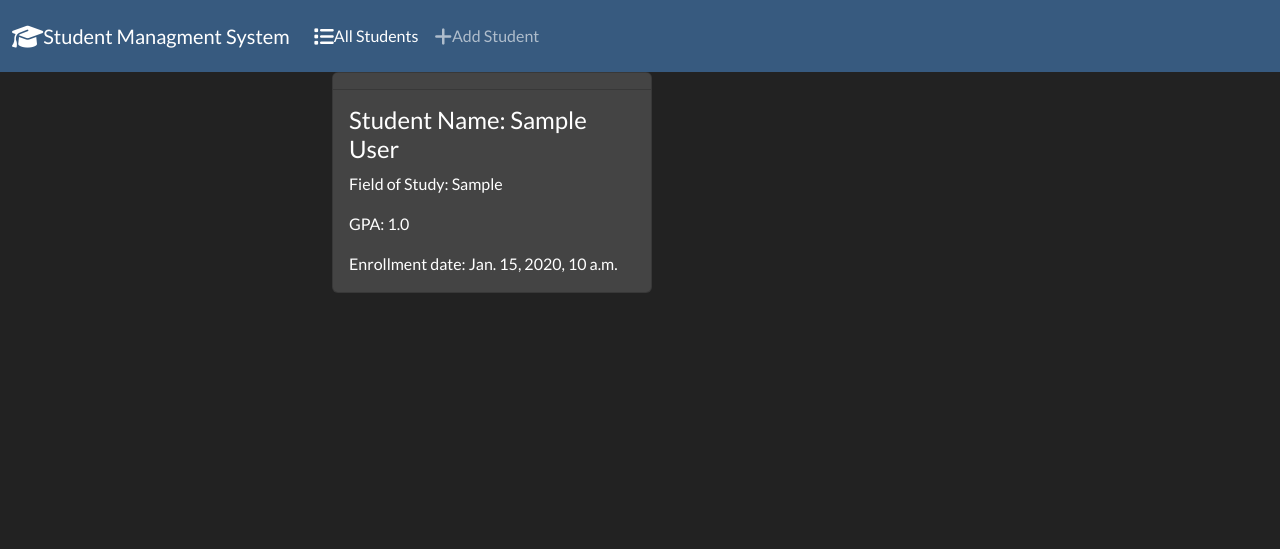
After one commit to Kenmitchell2012/codespaces-django, a Django app: page /view/1/ in a window 1280 px wide. The commit adds this page. Shown: the top 549 px of the page. Run offline with Django 4.2, Linux system fonts and the light colour scheme; tables that the repository leaves empty hold one stand-in row (values such as "Sample post"); some libraries are stand-ins or nearby versions.

Commit message:
view page edits

```diff
--- a/students/models.py
+++ b/students/models.py
@@ -1,4 +1,5 @@
 from django.db import models
+from django.utils import timezone
 
 # Create your models here.
 
@@ -9,6 +10,7 @@ class Student(models.Model):
     email = models.EmailField(max_length=100)
     field_of_study = models.CharField(max_length=50)
     gpa = models.FloatField()
+    created_at = models.DateTimeField(default=timezone.now)
 
     def __str__(self):
         return f'Student: {self.first_name}{self.last_name}'
--- /dev/null
+++ b/students/templates/students/view.html
@@ -0,0 +1,24 @@
+{% extends 'students/base.html' %}
+
+{% block title %}View Student{% endblock %}
+
+{% block body %}
+<div class="row justify-content-center">
+    <div class="col-6">
+        <div class="card text-white bg-secondary mb-3" style="max-width: 20rem;">
+            <div class="card-header"></div>
+            <div class="card-body">
+                <h4 class="card-title">Student Name: {{ student.first_name }} {{ student.last_name }}</h4>
+                <p class="card-text">Field of Study: {{ student.field_of_study }}</p>
+                <p class="card-text">GPA: {{ student.gpa }}</p>
+                <p class="card-text">Enrollment date: {{ student.created_at}}</p>
+            </div>
+        </div>
+
+    </div>
+</div>
+
+
+
+
+{% endblock %}
--- a/students/urls.py
+++ b/students/urls.py
@@ -2,6 +2,7 @@ from django.urls import path
 from . import views
 
 urlpatterns = [
+    path('view/<int:id>/', views.view, name='view'),
     path('delete/<int:id>/', views.delete, name='delete'),
     path('edit/<int:id>/', views.edit, name='edit'),
     path('add/', views.add, name='add'),
--- a/students/views.py
+++ b/students/views.py
@@ -50,6 +50,10 @@ def edit(request, id):
         form = StudentForm(instance=student)
     return render(request,'students/edit.html', {'form': form})
 
+def view(request, id):
+    student = Student.objects.get(pk=id)
+    return render(request,'students/view.html', {'student': student})
+
 def delete(request, id):
     if request.method == 'POST':
         student = Student.objects.get(pk=id)
```
Also changed, not shown: students/templates/students/index.html (+8 -6 lines), students/migrations/0002_student_created_at.py (added).
